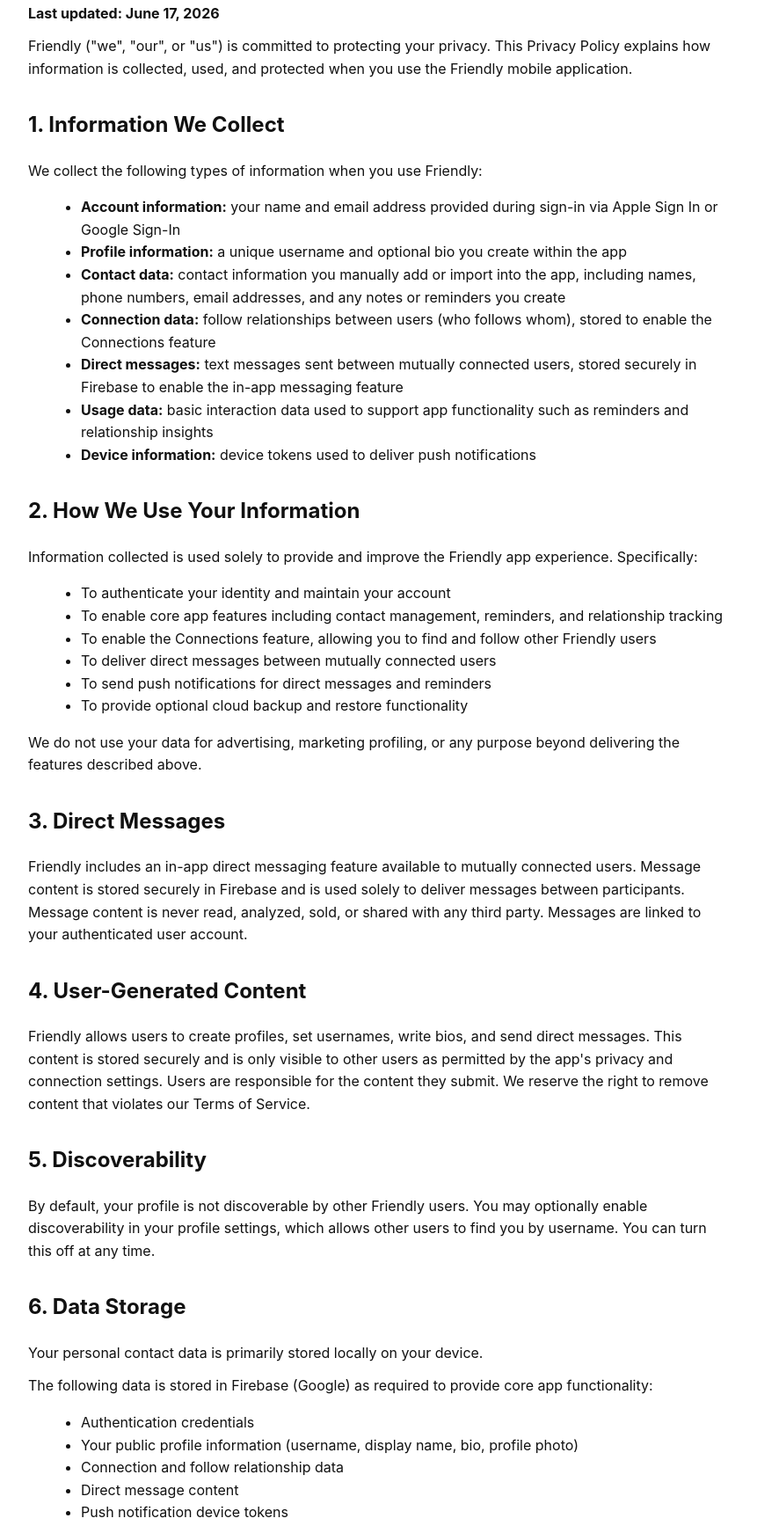
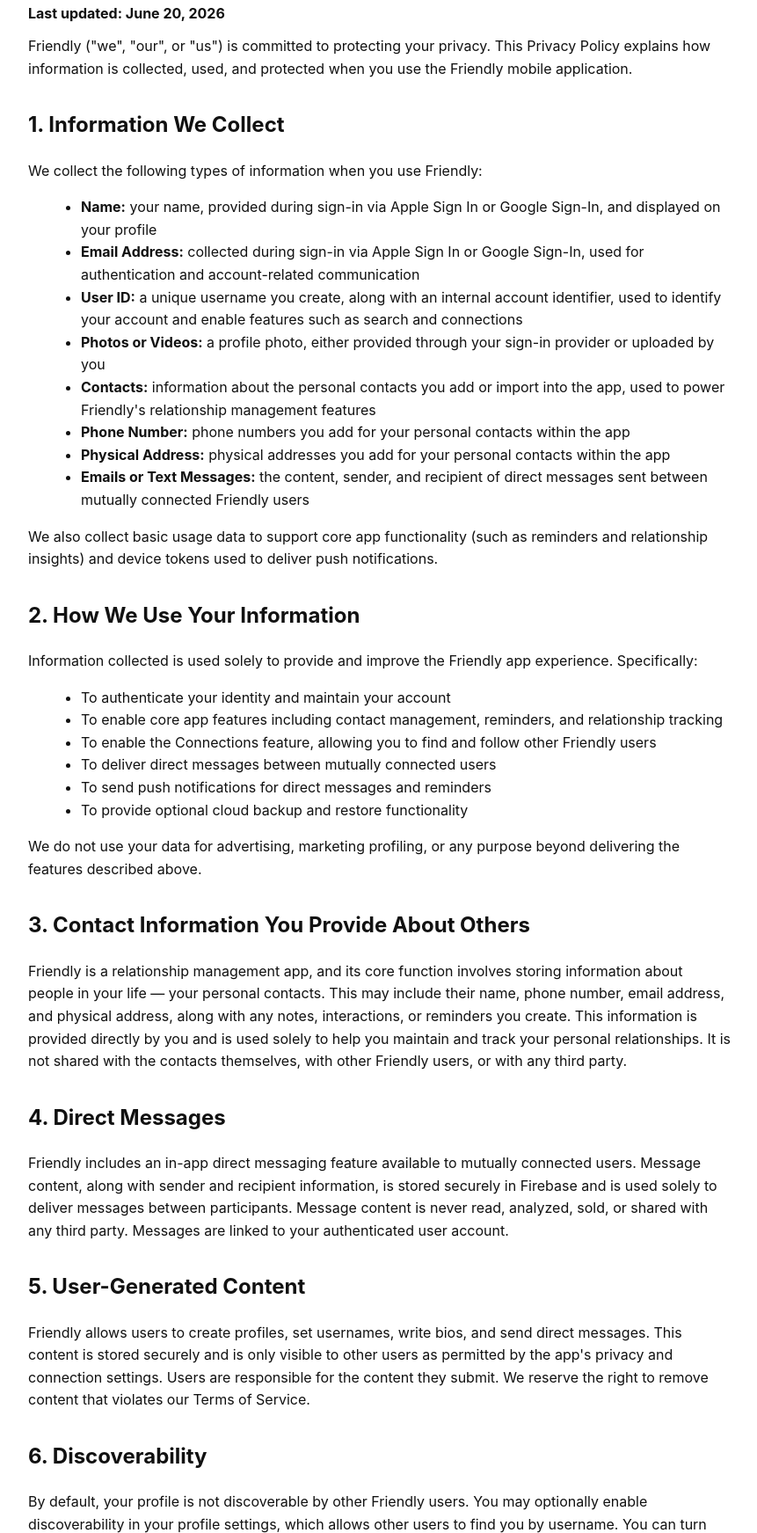
Before and after one commit to andrewbates1019-beep/friendly-privacy, a plain HTML site: page index.html in a window 1280 px wide. Shown: the part 126-1869 px from the top of the page at 88% size, without its empty margins (208-1069 px from the left). Drawn offline with Linux system fonts and the light colour scheme.

Commit message:
Update index.html

```diff
--- a/index.html
+++ b/index.html
@@ -30,21 +30,23 @@
 
 <body>
 <h1>Privacy Policy</h1>
-<p><strong>Last updated: June 17, 2026</strong></p>
+<p><strong>Last updated: June 20, 2026</strong></p>
 
 <p>Friendly ("we", "our", or "us") is committed to protecting your privacy. This Privacy Policy explains how information is collected, used, and protected when you use the Friendly mobile application.</p>
 
 <h2>1. Information We Collect</h2>
 <p>We collect the following types of information when you use Friendly:</p>
 <ul>
-  <li><strong>Account information:</strong> your name and email address provided during sign-in via Apple Sign In or Google Sign-In</li>
-  <li><strong>Profile information:</strong> a unique username and optional bio you create within the app</li>
-  <li><strong>Contact data:</strong> contact information you manually add or import into the app, including names, phone numbers, email addresses, and any notes or reminders you create</li>
-  <li><strong>Connection data:</strong> follow relationships between users (who follows whom), stored to enable the Connections feature</li>
-  <li><strong>Direct messages:</strong> text messages sent between mutually connected users, stored securely in Firebase to enable the in-app messaging feature</li>
-  <li><strong>Usage data:</strong> basic interaction data used to support app functionality such as reminders and relationship insights</li>
-  <li><strong>Device information:</strong> device tokens used to deliver push notifications</li>
+  <li><strong>Name:</strong> your name, provided during sign-in via Apple Sign In or Google Sign-In, and displayed on your profile</li>
+  <li><strong>Email Address:</strong> collected during sign-in via Apple Sign In or Google Sign-In, used for authentication and account-related communication</li>
+  <li><strong>User ID:</strong> a unique username you create, along with an internal account identifier, used to identify your account and enable features such as search and connections</li>
+  <li><strong>Photos or Videos:</strong> a profile photo, either provided through your sign-in provider or uploaded by you</li>
+  <li><strong>Contacts:</strong> information about the personal contacts you add or import into the app, used to power Friendly's relationship management features</li>
+  <li><strong>Phone Number:</strong> phone numbers you add for your personal contacts within the app</li>
+  <li><strong>Physical Address:</strong> physical addresses you add for your personal contacts within the app</li>
+  <li><strong>Emails or Text Messages:</strong> the content, sender, and recipient of direct messages sent between mutually connected Friendly users</li>
 </ul>
+<p>We also collect basic usage data to support core app functionality (such as reminders and relationship insights) and device tokens used to deliver push notifications.</p>
 
 <h2>2. How We Use Your Information</h2>
 <p>Information collected is used solely to provide and improve the Friendly app experience. Specifically:</p>
@@ -58,16 +60,19 @@
 </ul>
 <p>We do not use your data for advertising, marketing profiling, or any purpose beyond delivering the features described above.</p>
 
-<h2>3. Direct Messages</h2>
-<p>Friendly includes an in-app direct messaging feature available to mutually connected users. Message content is stored securely in Firebase and is used solely to deliver messages between participants. Message content is never read, analyzed, sold, or shared with any third party. Messages are linked to your authenticated user account.</p>
+<h2>3. Contact Information You Provide About Others</h2>
+<p>Friendly is a relationship management app, and its core function involves storing information about people in your life — your personal contacts. This may include their name, phone number, email address, and physical address, along with any notes, interactions, or reminders you create. This information is provided directly by you and is used solely to help you maintain and track your personal relationships. It is not shared with the contacts themselves, with other Friendly users, or with any third party.</p>
 
-<h2>4. User-Generated Content</h2>
+<h2>4. Direct Messages</h2>
+<p>Friendly includes an in-app direct messaging feature available to mutually connected users. Message content, along with sender and recipient information, is stored securely in Firebase and is used solely to deliver messages between participants. Message content is never read, analyzed, sold, or shared with any third party. Messages are linked to your authenticated user account.</p>
+
+<h2>5. User-Generated Content</h2>
 <p>Friendly allows users to create profiles, set usernames, write bios, and send direct messages. This content is stored securely and is only visible to other users as permitted by the app's privacy and connection settings. Users are responsible for the content they submit. We reserve the right to remove content that violates our Terms of Service.</p>
 
-<h2>5. Discoverability</h2>
+<h2>6. Discoverability</h2>
 <p>By default, your profile is not discoverable by other Friendly users. You may optionally enable discoverability in your profile settings, which allows other users to find you by username. You can turn this off at any time.</p>
 
-<h2>6. Data Storage</h2>
+<h2>7. Data Storage</h2>
 <p>Your personal contact data is primarily stored locally on your device.</p>
 <p>The following data is stored in Firebase (Google) as required to provide core app functionality:</p>
 <ul>
@@ -77,12 +82,12 @@
   <li>Direct message content</li>
   <li>Push notification device tokens</li>
 </ul>
-<p>Friendly also offers an optional cloud backup feature. If enabled, your local app data (contacts, notes, interactions, reminders, and settings) may be securely uploaded to Firebase for backup and restore purposes. Cloud backup is entirely optional and is only performed with your explicit action.</p>
+<p>Friendly also offers an optional cloud backup feature. If enabled, your local app data — including contacts (with any associated phone numbers, email addresses, and physical addresses), notes, interactions, reminders, and settings — may be securely uploaded to Firebase for backup and restore purposes. Cloud backup is entirely optional and is only performed with your explicit action.</p>
 
-<h2>7. Data Retention</h2>
+<h2>8. Data Retention</h2>
 <p>Your data is retained for as long as your account is active. Direct message history is retained to provide continuity of your conversations within the app. If you delete your account, your data will be removed from our systems within a reasonable period. Local data stored on your device can be deleted at any time by uninstalling the app.</p>
 
-<h2>8. Third-Party Services</h2>
+<h2>9. Third-Party Services</h2>
 <p>Friendly uses the following third-party services to provide its functionality:</p>
 <ul>
   <li><strong>Apple Sign In / Google Sign-In:</strong> for authentication</li>
@@ -90,21 +95,21 @@
 </ul>
 <p>These services may process limited data as required to provide their functionality. We do not control their privacy practices. You can review Google's privacy policy at <a href="https://policies.google.com/privacy">policies.google.com/privacy</a>.</p>
 
-<h2>9. Data Sharing</h2>
+<h2>10. Data Sharing</h2>
 <p>We do not sell your personal data.</p>
 <p>We do not share your personal data with third parties except when required to provide core app functionality such as authentication, messaging, or optional cloud backup.</p>
 <p>Any data stored with third-party services is used solely to provide the functionality you request and is not used for advertising or tracking.</p>
 
-<h2>10. Children's Privacy</h2>
+<h2>11. Children's Privacy</h2>
 <p>Friendly is not directed at children under the age of 13. We do not knowingly collect personal information from children under 13. If you believe a child has provided us with personal information, please contact us and we will take steps to delete it.</p>
 
-<h2>11. Your Rights</h2>
+<h2>12. Your Rights</h2>
 <p>Depending on your location, you may have rights regarding your personal data including the right to access, correct, or delete your data. To exercise these rights, please contact us using the information below.</p>
 
-<h2>12. Changes to This Policy</h2>
+<h2>13. Changes to This Policy</h2>
 <p>We may update this Privacy Policy from time to time. Any changes will be reflected with an updated date at the top of this page. Continued use of the app after changes are posted constitutes acceptance of the updated policy.</p>
 
-<h2>13. Contact Us</h2>
+<h2>14. Contact Us</h2>
 <p>If you have questions about this Privacy Policy or your data, please contact us at:</p>
 <p><strong>Friendly App Support</strong><br>
 <a href="mailto:andrewbates.friendly.dev@gmail.com">andrewbates.friendly.dev@gmail.com</a></p>
```
